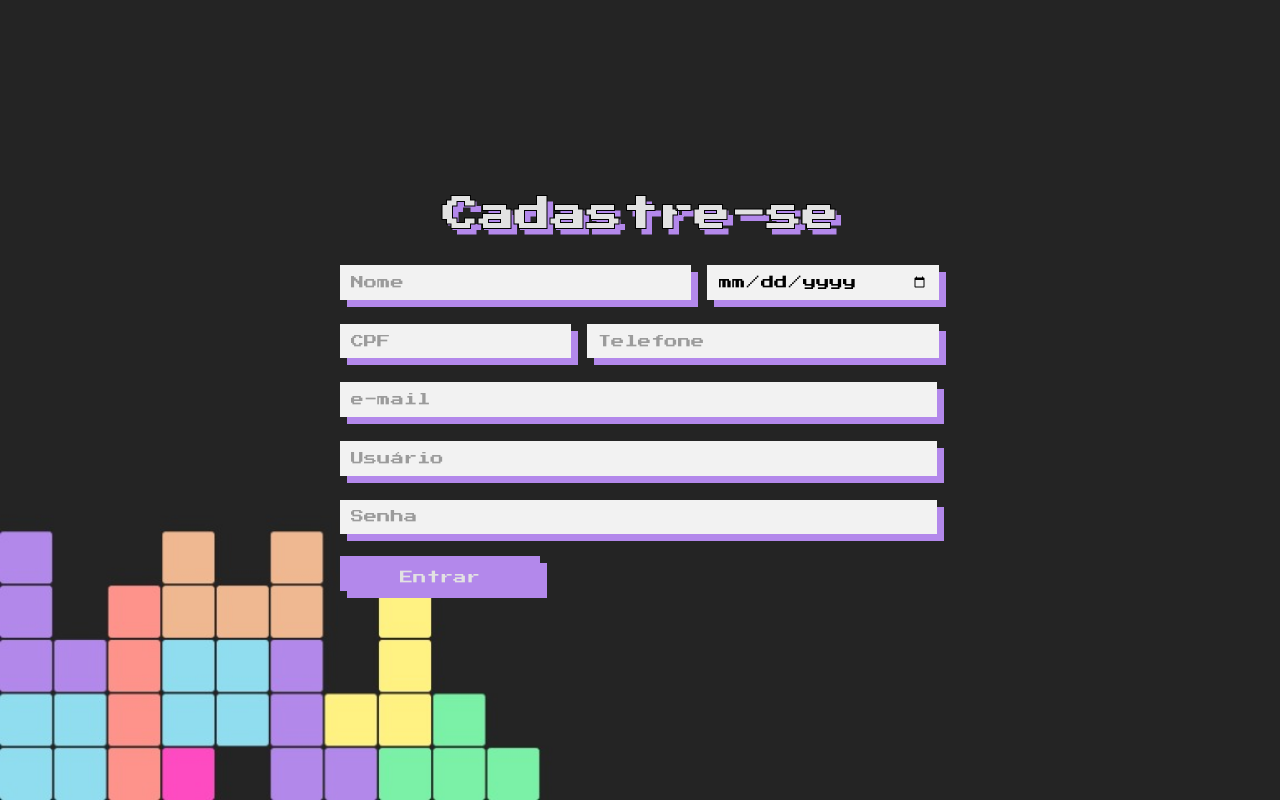
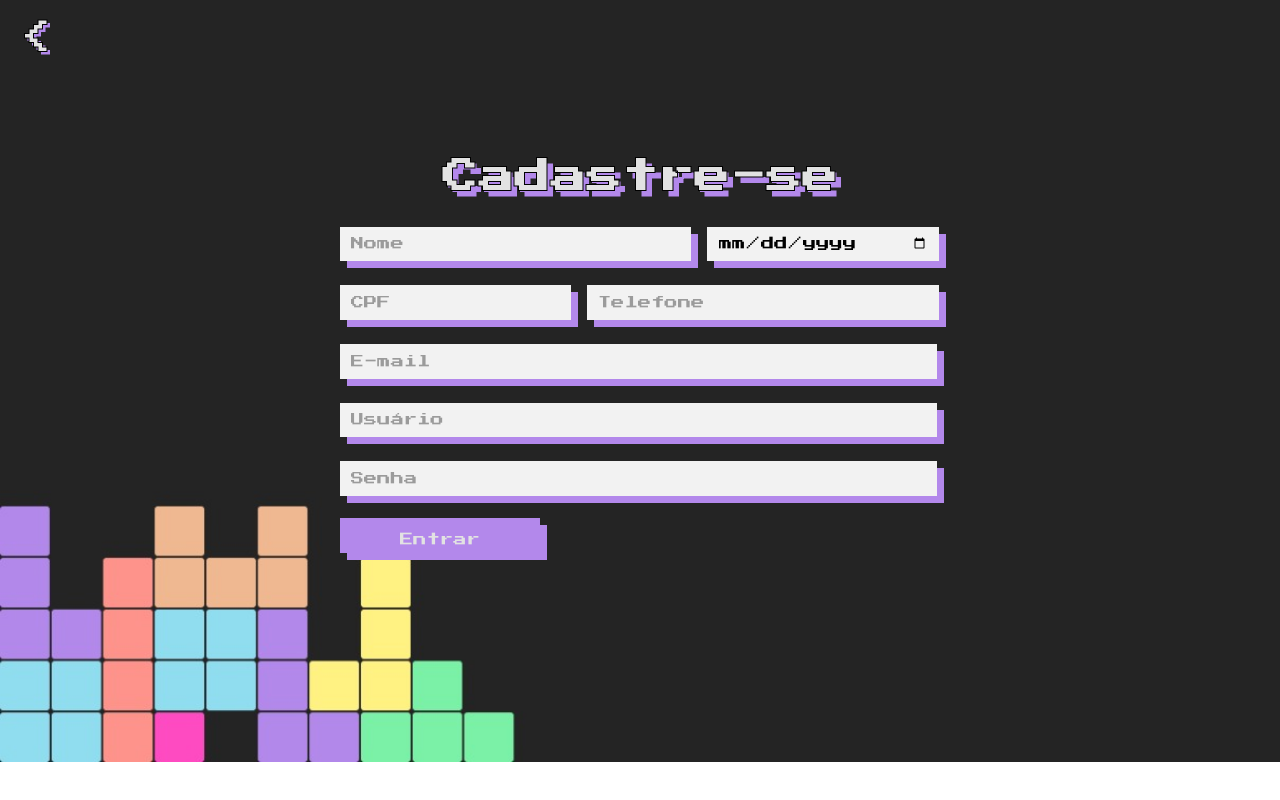
Before and after one commit to satoshi-eric/Capitetris, a PHP site: page /cadastro.html in a window 1280 px wide. Run offline with PHP 8.4, Linux system fonts and the light colour scheme.

Commit message:
Cadastro e index atualizados

```diff
--- a/Projeto/cadastro.html
+++ b/Projeto/cadastro.html
@@ -3,29 +3,28 @@
     <head>
         <meta charset="UTF-8">
         <meta name="viewport" content="width=device-width, initial-scale=1.0">
-    <title>Document</title>
+        <title>Cadastro</title>
         <link rel="stylesheet" href="css/cadastro.css">
     </head>
     <body>
+        <!-- Div para todos os elementos da página -->
         <div class="container">
-        <!--
-            Formulário de cadastro
-            Contém as seguintes informações:
-            - nome completo
-            - data de nascimento
-            - CPF
-            - telefone
-            - e-mail
-            - Username
-            - senha
-        -->
+
+            <!-- Botão para voltar para o login -->
+            <a href="index.html" id="voltar">&lt;</a>
+
+            <!-- Formulário de cadastro -->
             <form action="#">
+
+                <!-- Título -->
                 <h1>Cadastre-se</h1>
+
+                <!-- Entradas do usuário -->
                 <input type="text" name="#" id="nome" placeholder="Nome">
                 <input type="date" name="#" id="data">
                 <input type="text" name="#" id="cpf" placeholder="CPF">
                 <input type="tel" name="#" id="telefone" placeholder="Telefone">
-            <input type="email" name="#" id="email" placeholder="e-mail">
+                <input type="email" name="#" id="email" placeholder="E-mail">
                 <input type="text" name="#" id="usuario" placeholder="Usuário">
                 <input type="password" name="#" id="senha" placeholder="Senha">
                 <input type="submit" class="button" value="Entrar">
--- a/Projeto/css/alterar.css
+++ b/Projeto/css/alterar.css
@@ -59,7 +59,7 @@ input[type="text"],input[type="tel"],input[type="email"],input[type="password"]
     width: 30em;
     height: 2.6em;
     padding: 0 0.8em 0 0.8em;
-    margin: 12px 0px;*
+    margin: 12px 0px;
     outline: none;
 }
 input::placeholder {
--- a/Projeto/css/cadastro.css
+++ b/Projeto/css/cadastro.css
@@ -1,11 +1,14 @@
+/* Importando fonte do google */
 @import url('https://fonts.googleapis.com/css2?family=Press+Start+2P&display=swap');
 
+/* Definindo propriedades gerais para os elementos da página */
 * {
     font-family: 'Press Start 2P', cursive;
     margin: 0;
     padding: 0;
 }
 
+/* Propriedades para o body */
 body {
     background-image: url('../images/bkg.jpeg');
     background-repeat: no-repeat;
@@ -14,12 +17,14 @@ body {
     display: flex;
 }
 
+/* Propriedades para o formulário */
 form {
     justify-content: center;
     flex-direction: column;
     width: 600px;
 }
 
+/* Propriedades gerais do container */
 .container {
     height: 100vh;
     width: 100vw;
@@ -27,12 +32,42 @@ form {
     justify-content: center;
     align-items: center;
     flex-direction: column;
+    margin-top: -3%;
 }
 
+/* Propriedades para o botão voltar */
+.container a#voltar {
+    position: absolute;
+    left: 0;
+    top: 0;
+    margin-top: 20px;
+    margin-left: 20px;
+
+    /* propriedades para a customização da texto */
+    text-decoration: none;
+    font-size: 36px;
+    color: #e2e2e2;
+    text-shadow: 3px 3px 0 #b388eb;
+    -webkit-text-stroke-width: 1px;
+    -webkit-text-stroke-color: black;
+    text-align: center;
+    transition: 0.3s;
+}
+
+.container a#voltar:hover {
+    color: #8f65c5;
+    -webkit-text-stroke-color: #e2e2e2;
+    text-shadow: 3px 3px 0 #e2e2e2;
+    font-size: 50px;
+}
+
+/* Propriedades para o título da página */
 .container h1 {
     font-size: 36px;
     color: #e2e2e2;
     text-shadow: 6px 6px 0 #b388eb;
+    stroke-width: 1px;
+    stroke: black;
     -webkit-text-stroke-width: 1px;
     -webkit-text-stroke-color: black;
     text-align: center;
@@ -88,7 +123,7 @@ input::placeholder {
 }
 
 
-
+/* Configurações para responsibilidade de telas de celular */
 @media (max-width: 575.98px) {
     form {
         width: 400px;
@@ -101,4 +136,8 @@ input::placeholder {
     .button {
         width: 90%!important;
     }
+
+    .container a#voltar {
+        margin-left: -70%!important;
+    }
 }
--- a/Projeto/css/styles.css
+++ b/Projeto/css/styles.css
@@ -15,6 +15,7 @@ body {
 }
 
 form {
+    margin-top: 15%;
     display: flex;
     justify-content: center;
     flex-direction: column;
```
Also changed, not shown: Projeto/index.html (+9 -2 lines). Lines whose indentation alone changed are shown as unchanged.
